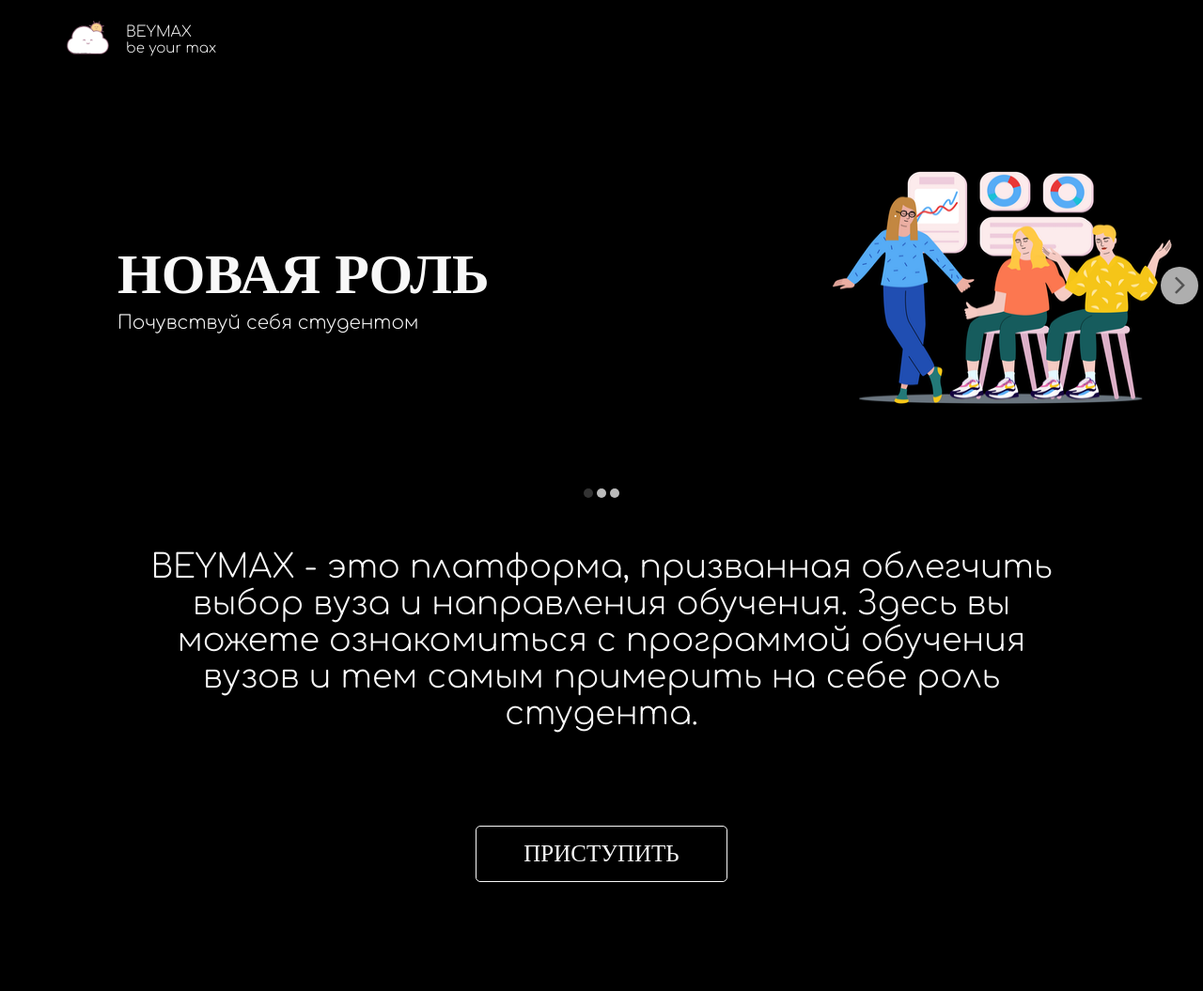
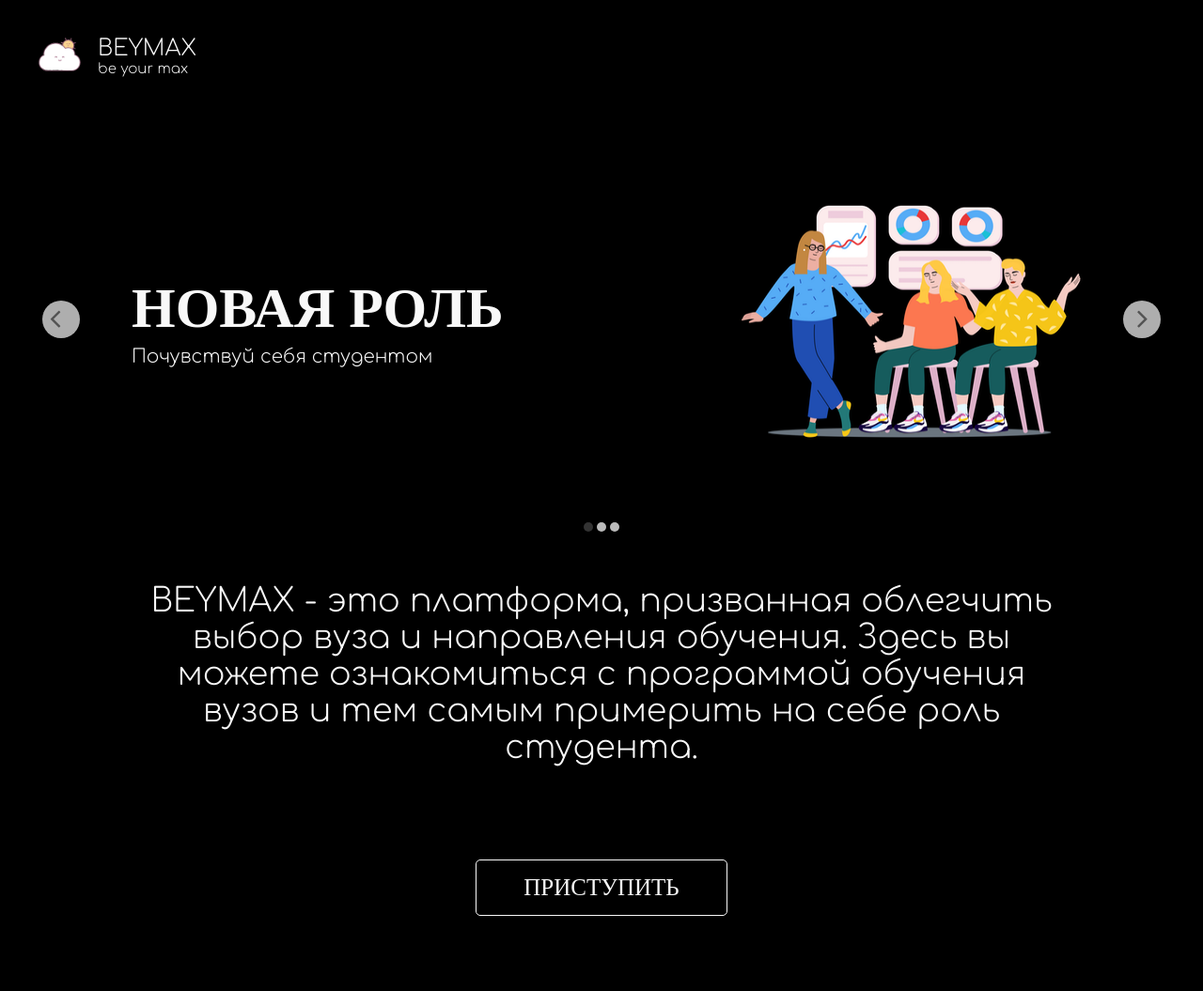
Before and after one commit to RadimaS/beymax-new, a web app: file index.html in a window 1280 px wide. Shown: the whole page at 94% size. Before the commit the page ends 939 px from the top, so only its background shows below. Run offline with its HTML, style and script files only (its server is not run), Linux system fonts and the light colour scheme; some libraries are stand-ins or nearby versions.

Commit message:
add: adaptive & interactive

```diff
--- a/css/slider.css
+++ b/css/slider.css
@@ -172,7 +172,7 @@ button {
 #slider_bl
   #slide1:checked
   ~ .slider-prev-next-control
-  label:nth-child(5)::after,
+  label:nth-child(3)::after,
 #slider_bl
   #slide2:checked
   ~ .slider-prev-next-control
@@ -188,23 +188,7 @@ button {
 #slider_bl
   #slide3:checked
   ~ .slider-prev-next-control
-  label:nth-child(4)::after,
-#slider_bl
-  #slide4:checked
-  ~ .slider-prev-next-control
-  label:nth-child(3)::after,
-#slider_bl
-  #slide4:checked
-  ~ .slider-prev-next-control
-  label:nth-child(5)::after,
-#slider_bl
-  #slide5:checked
-  ~ .slider-prev-next-control
-  label:nth-child(1)::after,
-#slider_bl
-  #slide5:checked
-  ~ .slider-prev-next-control
-  label:nth-child(4)::after {
+  label:nth-child(1)::after {
   font-family: FontAwesome;
   font-style: normal;
   font-weight: 400;
@@ -226,32 +210,20 @@ button {
 #slider_bl
   #slide3:checked
   ~ .slider-prev-next-control
-  label:nth-child(4)::after,
-#slider_bl
-  #slide4:checked
-  ~ .slider-prev-next-control
-  label:nth-child(5)::after,
-#slider_bl
-  #slide5:checked
-  ~ .slider-prev-next-control
   label:nth-child(1)::after {
   content: "\f105";
   padding-left: 15px;
 }
 #slider_bl #slide1:checked ~ .slider-prev-next-control label:nth-child(2),
 #slider_bl #slide2:checked ~ .slider-prev-next-control label:nth-child(3),
-#slider_bl #slide3:checked ~ .slider-prev-next-control label:nth-child(4),
-#slider_bl #slide4:checked ~ .slider-prev-next-control label:nth-child(5),
-#slider_bl #slide5:checked ~ .slider-prev-next-control label:nth-child(1) {
+#slider_bl #slide3:checked ~ .slider-prev-next-control label:nth-child(1) {
   display: block;
   float: right;
   margin-right: 5px;
 }
-#slider_bl #slide1:checked ~ .slider-prev-next-control label:nth-child(5),
+#slider_bl #slide1:checked ~ .slider-prev-next-control label:nth-child(3),
 #slider_bl #slide2:checked ~ .slider-prev-next-control label:nth-child(1),
-#slider_bl #slide3:checked ~ .slider-prev-next-control label:nth-child(2),
-#slider_bl #slide4:checked ~ .slider-prev-next-control label:nth-child(3),
-#slider_bl #slide5:checked ~ .slider-prev-next-control label:nth-child(4) {
+#slider_bl #slide3:checked ~ .slider-prev-next-control label:nth-child(2) {
   display: block;
   float: left;
   margin-left: 5px;
@@ -259,7 +231,7 @@ button {
 #slider_bl
   #slide1:checked
   ~ .slider-prev-next-control
-  label:nth-child(5)::after,
+  label:nth-child(3)::after,
 #slider_bl
   #slide2:checked
   ~ .slider-prev-next-control
@@ -267,30 +239,18 @@ button {
 #slider_bl
   #slide3:checked
   ~ .slider-prev-next-control
-  label:nth-child(2)::after,
-#slider_bl
-  #slide4:checked
-  ~ .slider-prev-next-control
-  label:nth-child(3)::after,
-#slider_bl
-  #slide5:checked
-  ~ .slider-prev-next-control
-  label:nth-child(4)::after {
+  label:nth-child(2)::after {
   content: "\f104";
   padding-left: 8px;
 }
 #slider_bl #slide1:checked ~ .slider-dot-control label:nth-child(1),
 #slider_bl #slide2:checked ~ .slider-dot-control label:nth-child(2),
-#slider_bl #slide3:checked ~ .slider-dot-control label:nth-child(3),
-#slider_bl #slide4:checked ~ .slider-dot-control label:nth-child(4),
-#slider_bl #slide5:checked ~ .slider-dot-control label:nth-child(5) {
+#slider_bl #slide3:checked ~ .slider-dot-control label:nth-child(3) {
   background: #333;
 }
 #slider_bl #slide1:checked ~ .slider-wrapper article:nth-child(1) .info,
 #slider_bl #slide2:checked ~ .slider-wrapper article:nth-child(2) .info,
-#slider_bl #slide3:checked ~ .slider-wrapper article:nth-child(3) .info,
-#slider_bl #slide4:checked ~ .slider-wrapper article:nth-child(4) .info,
-#slider_bl #slide5:checked ~ .slider-wrapper article:nth-child(5) .info {
+#slider_bl #slide3:checked ~ .slider-wrapper article:nth-child(3) .info {
   opacity: 1;
 }
 #slider_bl #slide1:checked ~ .slider-wrapper .inner {
@@ -302,13 +262,7 @@ button {
 #slider_bl #slide3:checked ~ .slider-wrapper .inner {
   margin-left: -200%;
 }
-#slider_bl #slide4:checked ~ .slider-wrapper .inner {
-  margin-left: -300%;
-}
-#slider_bl #slide5:checked ~ .slider-wrapper .inner {
-  margin-left: -400%;
-}
-/* @media only screen and (max-width: 850px) and (min-width: 450px) {
+@media only screen and (max-width: 850px) and (min-width: 450px) {
   #slider_bl .slider-wrapper {
     border-radius: 0;
   }
@@ -325,5 +279,252 @@ button {
   #slider_bl body {
     padding: 0 80px;
   }
-} */
-/*# sourceMappingURL=style.css.map */
+}
+/* #sourceMappingURL=slider.css.map */
+@media (max-width: 1440px) {
+  .container {
+    max-width: 1200px;
+  }
+  #slider_bl article img {
+    margin-left: 730px;
+  }
+  #slider_bl .info {
+    margin-left: 100px;
+  }
+}
+@media (max-width: 1200px) {
+  .container {
+    max-width: 990px !important;
+  }
+  #slider_bl article img {
+    margin-left: 550px;
+  }
+  #slider_bl .info {
+    margin-left: 90px;
+  }
+}
+@media (max-width: 995px) {
+  .container {
+    max-width: 790px !important;
+  }
+  #slider_bl article img {
+    margin-left: 385px;
+    width: 360px;
+    height: 230px;
+  }
+  #slider_bl .info {
+    margin-left: 80px;
+  }
+  #slider_bl .info h1 {
+    font-size: 50px;
+  }
+  #slider_bl .info h4 {
+    font-size: 18px;
+    width: 320px;
+  }
+}
+@media (max-width: 800px) {
+  .container {
+    max-width: 590px !important;
+  }
+  #slider_bl article img {
+    margin-left: 315px;
+    width: 225px;
+    height: 150px;
+  }
+  #slider_bl article {
+    height: 300px;
+  }
+  #slider_bl .info {
+    margin-left: 80px;
+  }
+  #slider_bl .info h1 {
+    font-size: 40px;
+  }
+  #slider_bl .info h4 {
+    font-size: 15px;
+    width: 210px;
+  }
+  #slider_bl .slider-prev-next-control label {
+    width: 35px;
+    height: 35px;
+  }
+  #slider_bl
+    #slide1:checked
+    ~ .slider-prev-next-control
+    label:nth-child(2)::after,
+  #slider_bl
+    #slide1:checked
+    ~ .slider-prev-next-control
+    label:nth-child(3)::after,
+  #slider_bl
+    #slide2:checked
+    ~ .slider-prev-next-control
+    label:nth-child(1)::after,
+  #slider_bl
+    #slide2:checked
+    ~ .slider-prev-next-control
+    label:nth-child(3)::after,
+  #slider_bl
+    #slide3:checked
+    ~ .slider-prev-next-control
+    label:nth-child(2)::after,
+  #slider_bl
+    #slide3:checked
+    ~ .slider-prev-next-control
+    label:nth-child(1)::after {
+    line-height: normal;
+  }
+}
+@media (max-width: 600px) {
+  .container {
+    max-width: 480px !important;
+  }
+  #slider_bl article img {
+    margin-left: 225px;
+    width: 200px;
+    height: 120px;
+  }
+  #slider_bl article .img2 {
+    margin-left: 245px;
+  }
+  #slider_bl .info {
+    margin-left: 65px;
+  }
+  #slider_bl .info h1 {
+    font-size: 30px;
+  }
+  #slider_bl .info h4 {
+    font-size: 12px;
+    width: 170px;
+  }
+  #slider_bl article {
+    height: 290px;
+  }
+  #slider_bl
+    #slide1:checked
+    ~ .slider-prev-next-control
+    label:nth-child(3)::after,
+  #slider_bl
+    #slide2:checked
+    ~ .slider-prev-next-control
+    label:nth-child(1)::after,
+  #slider_bl
+    #slide3:checked
+    ~ .slider-prev-next-control
+    label:nth-child(2)::after {
+    padding-left: 5px;
+  }
+  #slider_bl
+    #slide1:checked
+    ~ .slider-prev-next-control
+    label:nth-child(2)::after,
+  #slider_bl
+    #slide2:checked
+    ~ .slider-prev-next-control
+    label:nth-child(3)::after,
+  #slider_bl
+    #slide3:checked
+    ~ .slider-prev-next-control
+    label:nth-child(1)::after {
+    padding-left: 10px;
+  }
+  #slider_bl .slider-prev-next-control label {
+    width: 30px;
+    height: 30px;
+  }
+}
+@media (max-width: 490px) {
+  .container {
+    max-width: 380px !important;
+  }
+  #slider_bl article img {
+    margin-left: 185px;
+    width: 160px;
+    height: 100px;
+  }
+  #slider_bl article .img2 {
+    margin-left: 190px;
+  }
+  #slider_bl .info {
+    margin-left: 50px;
+  }
+  #slider_bl .info h1 {
+    font-size: 30px;
+  }
+  #slider_bl .info h4 {
+    font-size: 12px;
+    width: 155px;
+  }
+  #slider_bl article {
+    height: 210px;
+  }
+}
+@media (max-width: 380px) {
+  .container {
+    max-width: 315px !important;
+  }
+  #slider_bl article img {
+    margin-left: 140px;
+    width: 165px;
+    height: 100px;
+  }
+  #slider_bl article .img2 {
+    margin-left: 140px;
+  }
+  #slider_bl .info {
+    margin-left: 0;
+    top: 30px;
+    left: 55px;
+    text-align: center !important;
+  }
+  #slider_bl .info h1 {
+    font-size: 30px;
+  }
+  #slider_bl .info h4 {
+    font-size: 12px;
+    width: 200px;
+  }
+  #slider_bl article {
+    height: 280px;
+  }
+  .someth {
+    position: relative;
+    top: 50px;
+    right: 65px;
+  }
+}
+@media (max-width: 320px) {
+  .container {
+    max-width: 255px !important;
+  }
+  #slider_bl article img {
+    margin-left: 140px;
+    width: 165px;
+    height: 100px;
+  }
+  #slider_bl article .img2 {
+    margin-left: 140px;
+  }
+  #slider_bl .info {
+    margin-left: 0;
+    top: 30px;
+    left: 25px;
+    text-align: center !important;
+  }
+  #slider_bl .info h1 {
+    font-size: 30px;
+  }
+  #slider_bl .info h4 {
+    font-size: 12px;
+    width: 200px;
+  }
+  #slider_bl article {
+    height: 280px;
+  }
+  .someth {
+    position: relative;
+    top: 50px;
+    right: 95px;
+  }
+}
--- a/index.html
+++ b/index.html
@@ -14,7 +14,10 @@
       href="https://fonts.googleapis.com/css2?family=Roboto:wght@300&display=swap"
       rel="stylesheet"
     />
-    <link href="https://fonts.googleapis.com/css2?family=Comfortaa:wght@300&display=swap" rel="stylesheet">
+    <link
+      href="https://fonts.googleapis.com/css2?family=Comfortaa:wght@300&display=swap"
+      rel="stylesheet"
+    />
     <link rel="preconnect" href="https://fonts.googleapis.com" />
 
     <link rel="preconnect" href="https://fonts.gstatic.com" crossorigin />
@@ -64,6 +67,7 @@
     </header>
     <!-- /.header header--mobile--fixed -->
     <section class="slider" id="slider_bl">
+      <div class="container">
         <div class="wrapper">
           <input checked type="radio" name="slider" id="slide1" />
           <input type="radio" name="slider" id="slide2" />
@@ -71,26 +75,32 @@
           <input type="radio" name="slider" id="slide4" />
           <div class="slider-wrapper">
             <div class="inner">
-            <article>
+              <article class="article">
                 <div class="info top-left">
                   <h1>Новая роль</h1>
                   <h4 class="info__text">Почувствуй себя студентом</h4>
                 </div>
-              <div class="someth"><img src="img/students.png" /></div>
+                <div class="someth">
+                  <img class="article__img" src="img/students.png" />
+                </div>
               </article>
-            <article>
+              <article class="article">
                 <div class="info top-left">
                   <h1>Выбор</h1>
                   <h4 class="info__text">Выбери то, что по душе именно тебе</h4>
                 </div>
-              <div class="someth"><img src="img/choise.png" /></div>
+                <div class="someth">
+                  <img class="img2" src="img/choise.png" />
+                </div>
               </article>
-            <article>
+              <article class="article">
                 <div class="info top-left">
                   <h1>В путь!</h1>
                   <h4 class="info__text">Определи свое направление</h4>
                 </div>
-              <div class="someth"><img src="img/road.png" /></div>
+                <div class="someth">
+                  <img class="article__img" src="img/road.png" />
+                </div>
               </article>
             </div>
           </div>
@@ -105,11 +115,17 @@
             <label for="slide3"></label>
           </div>
         </div>
+      </div>
+      <!-- /.container -->
     </section>
     <div class="about">
       <div class="container">
         <div class="about-wrapper">
-          <p class="about__text">BEYMAX - это платформа, призванная облегчить выбор вуза и направления обучения. Здесь вы можете ознакомиться с программой обучения вузов и тем самым примерить на себе роль студента.</p>
+          <p class="about__text">
+            BEYMAX - это платформа, призванная облегчить выбор вуза и
+            направления обучения. Здесь вы можете ознакомиться с программой
+            обучения вузов и тем самым примерить на себе роль студента.
+          </p>
           <button class="about__button">Приступить</button>
         </div>
         <!-- /.about-wrapper -->
@@ -117,6 +133,5 @@
       <!-- /.container -->
     </div>
     <!-- /.about -->
-
   </body>
 </html>
--- a/sass/_media.sass
+++ b/sass/_media.sass
@@ -1,16 +1,83 @@
-@media only screen and (max-width: 850px) and (min-width: 450px)
-  #slider_bl .slider-wrapper
-    border-radius: 0
-
-
-@media only screen and (max-width: 450px)
-  #slider_bl .slider-wrapper
-    border-radius: 0
-
-  #slider_bl .slider-wrapper .info
-    opacity: 0
-
-
-@media only screen and (min-width: 850px)
-  #slider_bl body
-    padding: 0 80px
+@media ( max-width: 1440px)
+  .container
+    max-width: 1200px
+@media ( max-width: 1200px)
+  .container
+    max-width: 990px
+  .header
+    &__title
+      font-size: 20px
+    &__subtitle
+      font-size: 13px
+  .about
+    &__text
+      font-size: 32px
+    &__button
+      font-size: 22px
+@media ( max-width: 995px)
+  .container
+    max-width: 790px
+  .header
+    padding: 35px 0
+  .about
+    &__text
+      font-size: 28px
+      width: 100%
+    &__button
+      font-size: 20px
+@media ( max-width: 800px)
+  .container
+    max-width: 590px
+  .about
+    &__text
+      font-size: 25px
+      margin-bottom: 80px
+    &__button
+      font-size: 18px
+@media ( max-width: 600px)
+  .container
+    max-width: 480px
+  .header
+    &__title
+      font-size: 20px
+  .about
+    &__text
+      font-size: 22px
+      margin-bottom: 70px
+    &__button
+      font-size: 16px
+      padding: 15px 40px
+@media ( max-width: 490px)
+  .container
+    max-width: 380px
+  .header
+    &__icon
+      width: 40px
+      height: 30px
+  .about
+    &__text
+      font-size: 20px
+      margin-bottom: 50px
+    &__button
+      font-size: 14px
+      padding: 13px 35px
+@media ( max-width: 380px)
+  .container
+    max-width: 315px
+  .header
+    padding: 30px 0
+    &__title
+      font-size: 16px
+  .about
+    &__text
+      font-size: 18px
+      margin-bottom: 45px
+@media ( max-width: 320px)
+  .container
+    max-width: 255px
+  .header
+    padding: 25px 0
+    &__title
+      font-size: 13px
+    &__subtitle
+      font-size: 10px
--- a/sass/_settings.sass
+++ b/sass/_settings.sass
@@ -10,5 +10,5 @@ a
 button
   cursor: pointer
 .container
-  max-width: 1140px
+  max-width: 1440px
   margin: auto
--- a/sass/blocks/_about.sass
+++ b/sass/blocks/_about.sass
@@ -1,7 +1,6 @@
 .about
   margin-top: 50px
   &-wrapper
-    align-items: center
     text-align: center
   &__text
     font-family: 'Comfortaa'
--- a/sass/blocks/_header.sass
+++ b/sass/blocks/_header.sass
@@ -1,5 +1,5 @@
 .header
-  padding: 20px 0
+  padding: 38px 0
   &-wrapper
     display: flex
     justify-content: flex-start
@@ -10,7 +10,7 @@
     margin-right: 14px
   &__title, &__subtitle
     color: $text-color
-    tab-size: 24px
+    font-size: 24px
     font-family: 'Comfortaa'
     margin: 0
   &__subtitle
```
Also changed, not shown: css/style.css (+1 -1 lines), 1 other file. Lines whose indentation alone changed are shown as unchanged.
